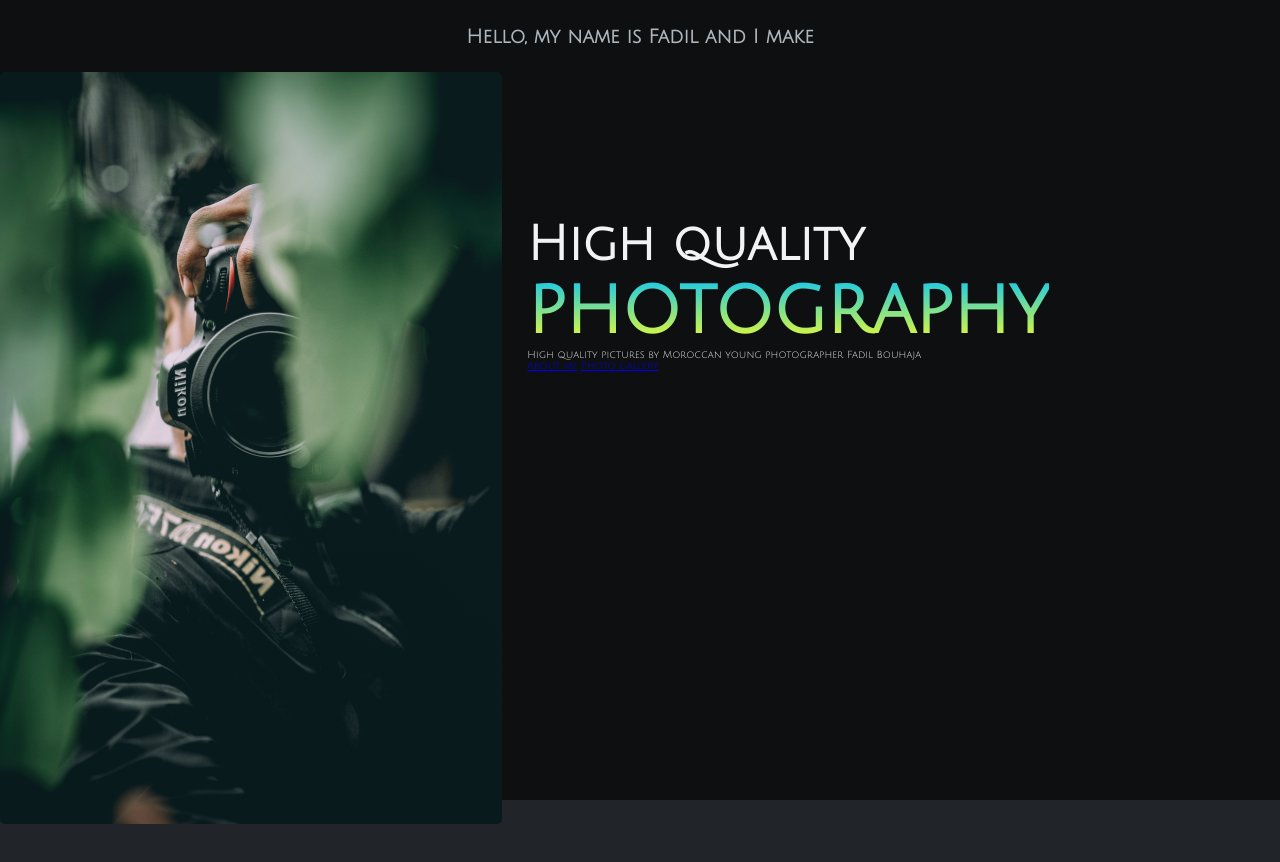
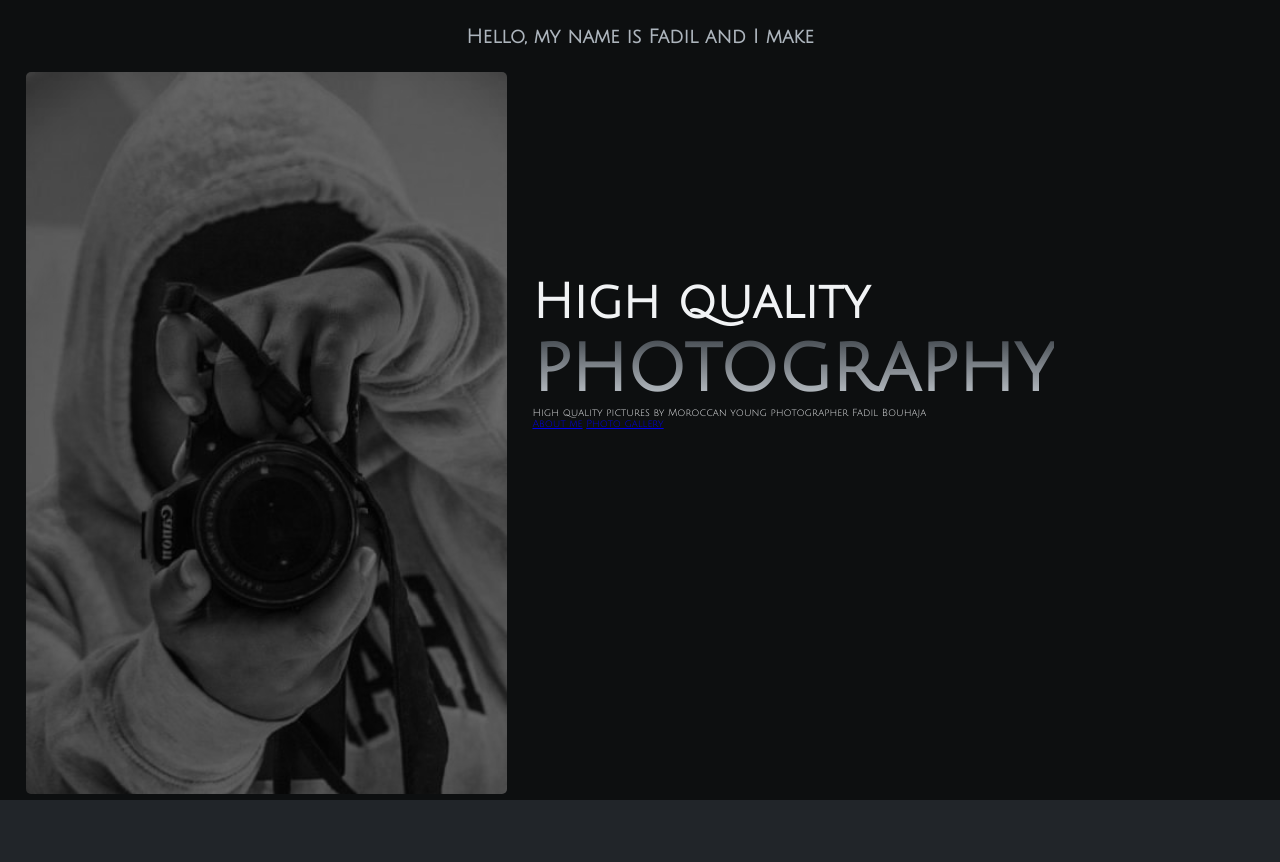
Before and after one commit to oubaycodes/Fadils-portfolio-website, a website built with Parcel: page index.html in a window 1280 px wide. Built offline with nearby package versions, Linux system fonts and the light colour scheme.

Commit message:
added custom picture

```diff
--- a/index.html
+++ b/index.html
@@ -22,7 +22,7 @@
           <div class="content">
             <img
               class="img-header"
-              src="./content/img/nijwam-swargiary-PPfo56sLIB0-unsplash.jpg"
+              src="content/img/IMG_20220702_183741_569.jpg"
               alt="photographer pic"
             />
             <div class="text-content">
--- a/src/css/style.css
+++ b/src/css/style.css
@@ -1,6 +1,7 @@
 .header {
   height: 100vh;
   background: #0d0f10;
+  padding: 0 1.6rem;
 }
 .content {
   height: 100%;
@@ -24,14 +25,15 @@
 }
 .highlight {
   font-size: 72px;
-  background: -webkit-linear-gradient(#00c3ff, #ffff1c);
+  background: -webkit-linear-gradient(#343a40, #ced4da);
   -webkit-background-clip: text;
   -webkit-text-fill-color: transparent;
 }
 .img-header {
   width: 100%;
   border-radius: 5px;
+  filter: grayscale(1) brightness(50%);
 }
 .text-content {
-  padding: 9.2rem 0 0 0;
+  padding: 12.8rem 0 0 0;
 }
```
